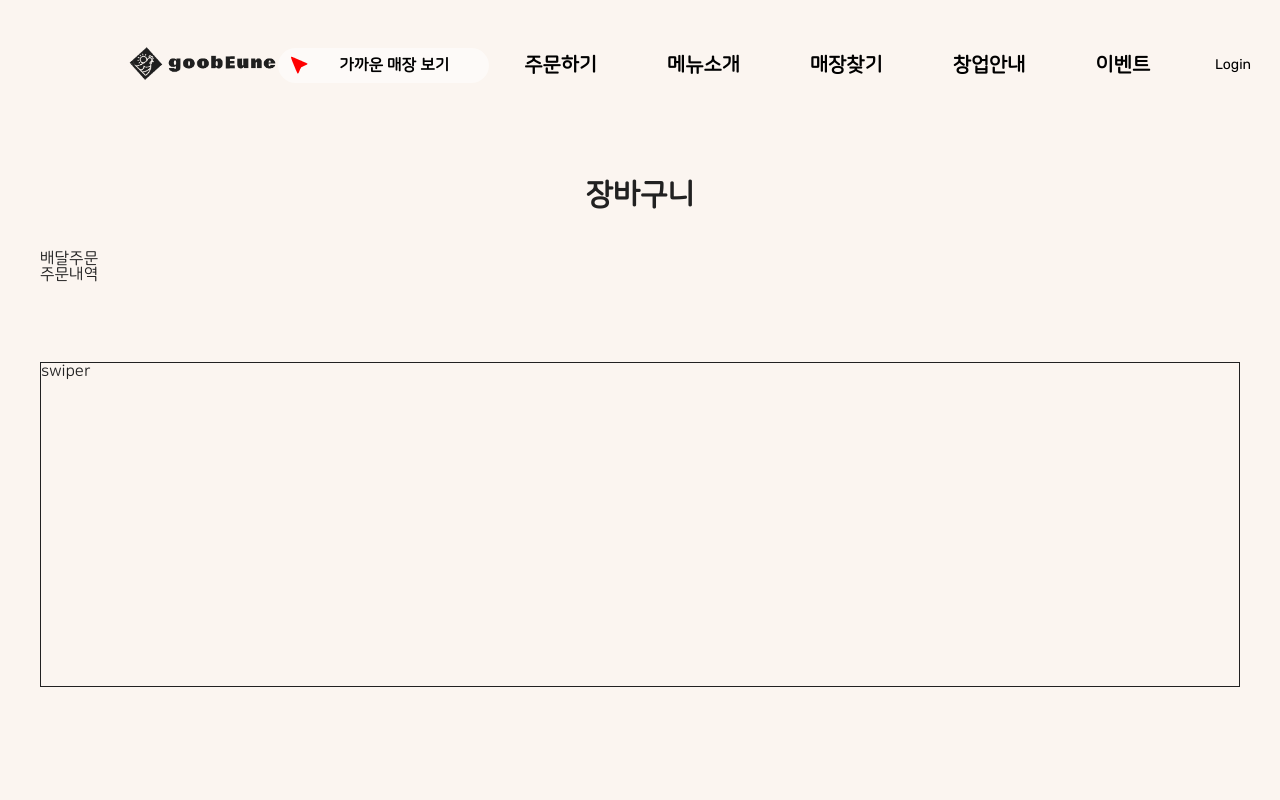
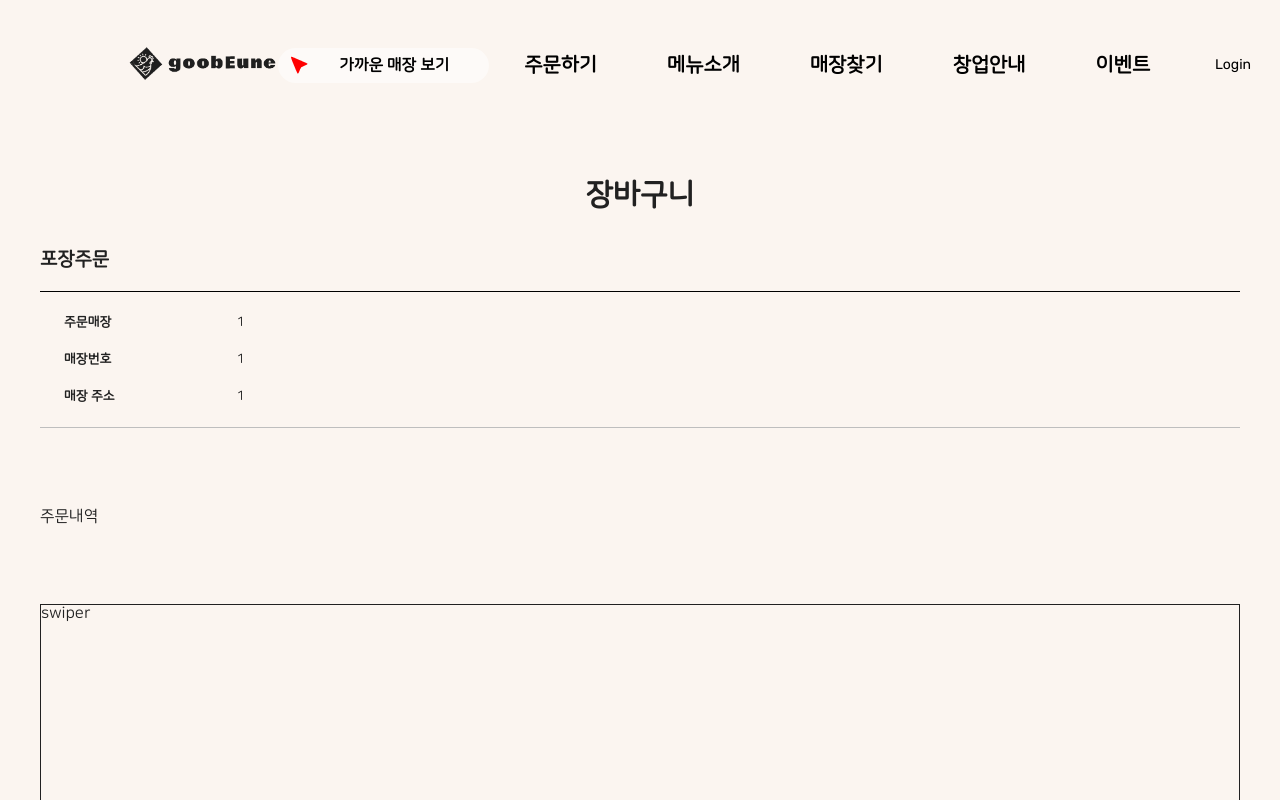
Before and after one commit to ryushin01/goobne, a React (Vite) app: page /goobne/cart in a window 1280 px wide. Shown: the top 800 px of the page. Built offline with nearby package versions, Linux system fonts and the light colour scheme.

Commit message:
:art: 주문정보 컴포넌트 UI 1차 완성

```diff
--- a/src/pages/Cart/Cart.jsx
+++ b/src/pages/Cart/Cart.jsx
@@ -1,4 +1,5 @@
 import styled from 'styled-components';
+import CartDetail from './Components/CartDetail';
 
 const Cart = () => {
   return (
@@ -6,7 +7,7 @@ const Cart = () => {
       <CartWrap>
         <CartTitle>장바구니</CartTitle>
         <CartDetailWrap>
-          <div>배달주문</div>
+          <CartDetail />
           <div>주문내역</div>
         </CartDetailWrap>
         <CartSwiperWrap>swiper</CartSwiperWrap>
--- /dev/null
+++ b/src/pages/Cart/Components/CartDetail.jsx
@@ -0,0 +1,59 @@
+import styled from 'styled-components';
+
+const CartDetail = () => {
+  return (
+    <CartDetailMain>
+      <CartDetailTitleWrap>
+        <span>포장주문</span>
+      </CartDetailTitleWrap>
+      <CartDetailBox>
+        <dl>
+          <dt>주문매장</dt>
+          <dd>1</dd>
+        </dl>
+        <dl>
+          <dt>매장번호</dt>
+          <dd>1</dd>
+        </dl>
+        <dl>
+          <dt>매장 주소</dt>
+          <dd>1</dd>
+        </dl>
+      </CartDetailBox>
+    </CartDetailMain>
+  );
+};
+
+export default CartDetail;
+
+const CartDetailMain = styled.div`
+  width: 100%;
+  padding-bottom: 80px;
+`;
+
+const CartDetailTitleWrap = styled.div`
+  padding-bottom: 22px;
+  border-bottom: 1px solid ${props => props.theme.grayscaleH};
+
+  & > span {
+    margin-right: 5px;
+    font-size: 19px;
+    font-weight: 700;
+  }
+`;
+
+const CartDetailBox = styled.section`
+  border-bottom: 1px solid ${props => props.theme.grayscaleC};
+
+  & > dl {
+    display: flex;
+    align-items: center;
+    margin: 24px;
+    font-size: 13px;
+
+    & > dt {
+      width: 15%;
+      font-weight: 700;
+    }
+  }
+`;
```
